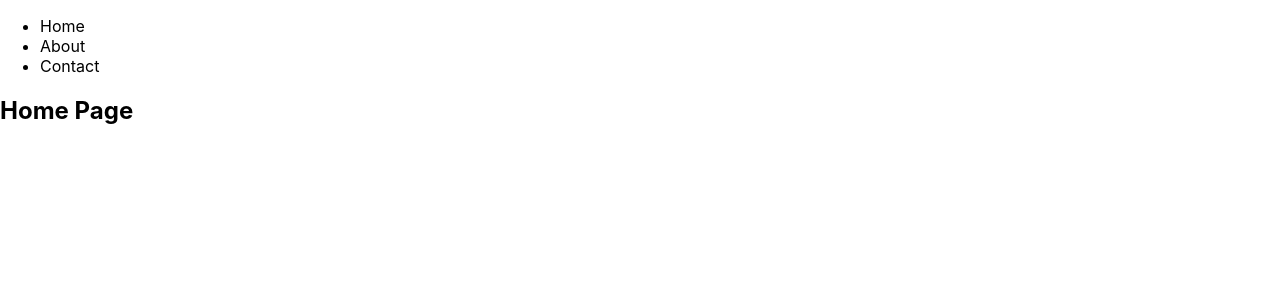
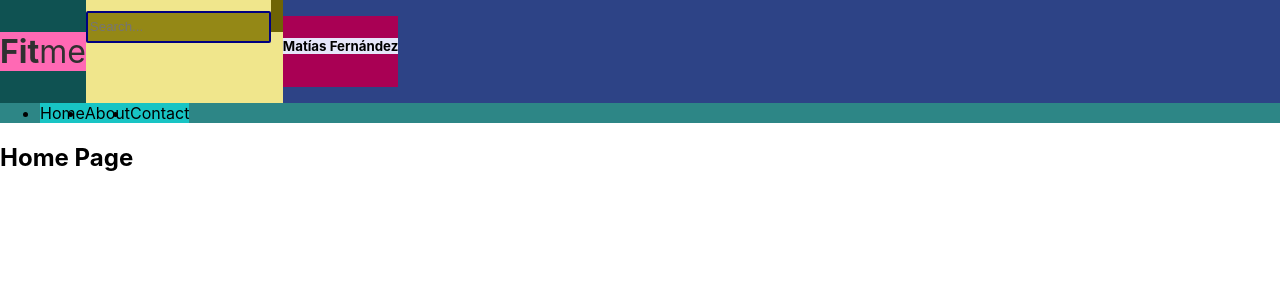
Before and after one commit to laurabschell/ui-design-components, a Next.js app: page / in a window 1280 px wide. Shown: the top 300 px of the page. Built offline with nearby package versions, Linux system fonts and the light colour scheme.

Commit message:
styled-components and material-ui instalation

```diff
--- /dev/null
+++ b/components/Header.jsx
@@ -0,0 +1,65 @@
+import React from 'react'
+import Link from 'next/link'
+import styled from 'styled-components'
+
+const HeaderContainer = styled.div`
+    background-color: #2d4386;
+    margin: 0;
+    display: flex;
+`
+
+const LogoBox = styled.div`
+    background-color: #0f5252;
+`
+
+const LogoText = styled.p`
+    background-color: hotpink;
+    font-size: 2rem;
+    color: #303030;
+`
+
+const SearchBar = styled.form`
+    background-color: khaki;
+    input {
+        background-color: #948816;
+        height: 2rem;
+        border: 2px solid navy;
+        border-radius: 2px;
+    }
+    button{
+        background-color: #6f6405;
+        border: none;
+        height: 2rem;
+    }
+`
+
+const UserBox = styled.p`
+    background-color: #a90054;
+    i {
+        background-color: ivory;
+    }
+    h5{
+        background-color: lavender;
+    }
+`
+
+function Header() {
+    return (
+        <HeaderContainer>
+            <LogoBox>
+                <LogoText><strong>Fit</strong>me</LogoText>
+            </LogoBox>
+            <SearchBar>
+                <input type="text" placeholder="Search..."/>
+                <button type="submit"><i className="fa fa-search"></i></button>
+            </SearchBar>
+            <UserBox>
+                <i></i>
+                <h5>Matías Fernández</h5>
+                <i className="fas fa-caret-up"></i>
+            </UserBox>
+        </HeaderContainer>
+    )
+}
+
+export default Header
--- a/components/Layout.jsx
+++ b/components/Layout.jsx
@@ -1,10 +1,13 @@
 import React from 'react'
-import Navbar from './Navbar'
+import Header from './Header'
+import Sidebar from './Sidebar'
+import Head from "next/head";
 
 function Layout(props) {
     return (
         <div>
-            <Navbar />
+            <Header />
+            <Sidebar/>
             {props.children}
         </div>
     )
--- a/components/Navbar.jsx
+++ /dev/null
@@ -1,20 +0,0 @@
-import React from 'react'
-import Link from 'next/link'
-
-function Navbar() {
-    return (
-        <ul>
-            <li>
-                <Link href="/">Home</Link>
-            </li>
-            <li>
-                <Link href="/about">About</Link>
-            </li>
-            <li>
-                <Link href="/contact">Contact</Link>
-            </li>
-        </ul>
-    )
-}
-
-export default Navbar
--- /dev/null
+++ b/components/Sidebar.jsx
@@ -0,0 +1,37 @@
+import React from 'react'
+import styled from 'styled-components'
+import Link from 'next/link'
+
+const SidebarContainer = styled.div`
+    background-color: beige;
+`
+
+const StyledUL = styled.ul`
+    background-color: #2d8686;
+    margin: 0;
+    display: flex;
+`
+
+const StyledLI = styled.li`
+    background-color: #18c4c4;
+`
+
+function Sidebar() {
+    return (
+        <SidebarContainer>
+            <StyledUL>
+                <StyledLI>
+                    <Link href="/">Home</Link>
+                </StyledLI>
+                <StyledLI>
+                    <Link href="/about">About</Link>
+                </StyledLI>
+                <StyledLI>
+                    <Link href="/contact">Contact</Link>
+                </StyledLI>
+            </StyledUL>
+        </SidebarContainer>
+    )
+}
+
+export default Sidebar
--- a/package.json
+++ b/package.json
@@ -9,10 +9,13 @@
     "lint": "next lint"
   },
   "dependencies": {
+    "@mui/material": "^5.0.2",
+    "@mui/styled-engine-sc": "^5.0.0",
     "next": "11.1.2",
     "react": "17.0.2",
     "react-dom": "17.0.2",
-    "sass": "^1.42.1"
+    "sass": "^1.42.1",
+    "styled-components": "^5.3.1"
   },
   "devDependencies": {
     "eslint": "7.32.0",
--- a/pages/index.js
+++ b/pages/index.js
@@ -1,6 +1,5 @@
 import Head from "next/head";
 import Layout from "../components/Layout";
-import styles from "../styles/Home.module.scss";
 
 export default function Home() {
   return (
--- a/styles/Home.module.scss
+++ b/styles/Home.module.scss
@@ -7,115 +7,3 @@
   align-items: center;
   height: 100vh;
 }
-
-.main {
-  padding: 5rem 0;
-  flex: 1;
-  display: flex;
-  flex-direction: column;
-  justify-content: center;
-  align-items: center;
-}
-
-.footer {
-  width: 100%;
-  height: 100px;
-  border-top: 1px solid #eaeaea;
-  display: flex;
-  justify-content: center;
-  align-items: center;
-}
-
-.footer a {
-  display: flex;
-  justify-content: center;
-  align-items: center;
-  flex-grow: 1;
-}
-
-.title a {
-  color: #0070f3;
-  text-decoration: none;
-}
-
-.title a:hover,
-.title a:focus,
-.title a:active {
-  text-decoration: underline;
-}
-
-.title {
-  margin: 0;
-  line-height: 1.15;
-  font-size: 4rem;
-}
-
-.title,
-.description {
-  text-align: center;
-}
-
-.description {
-  line-height: 1.5;
-  font-size: 1.5rem;
-}
-
-.code {
-  background: #fafafa;
-  border-radius: 5px;
-  padding: 0.75rem;
-  font-size: 1.1rem;
-  font-family: Menlo, Monaco, Lucida Console, Liberation Mono, DejaVu Sans Mono,
-    Bitstream Vera Sans Mono, Courier New, monospace;
-}
-
-.grid {
-  display: flex;
-  align-items: center;
-  justify-content: center;
-  flex-wrap: wrap;
-  max-width: 800px;
-  margin-top: 3rem;
-}
-
-.card {
-  margin: 1rem;
-  padding: 1.5rem;
-  text-align: left;
-  color: inherit;
-  text-decoration: none;
-  border: 1px solid #eaeaea;
-  border-radius: 10px;
-  transition: color 0.15s ease, border-color 0.15s ease;
-  width: 45%;
-}
-
-.card:hover,
-.card:focus,
-.card:active {
-  color: #0070f3;
-  border-color: #0070f3;
-}
-
-.card h2 {
-  margin: 0 0 1rem 0;
-  font-size: 1.5rem;
-}
-
-.card p {
-  margin: 0;
-  font-size: 1.25rem;
-  line-height: 1.5;
-}
-
-.logo {
-  height: 1em;
-  margin-left: 0.5rem;
-}
-
-@media (max-width: 600px) {
-  .grid {
-    width: 100%;
-    flex-direction: column;
-  }
-}
```
Also changed, not shown: 1 other file (tests, documents, lock files or other folders).
